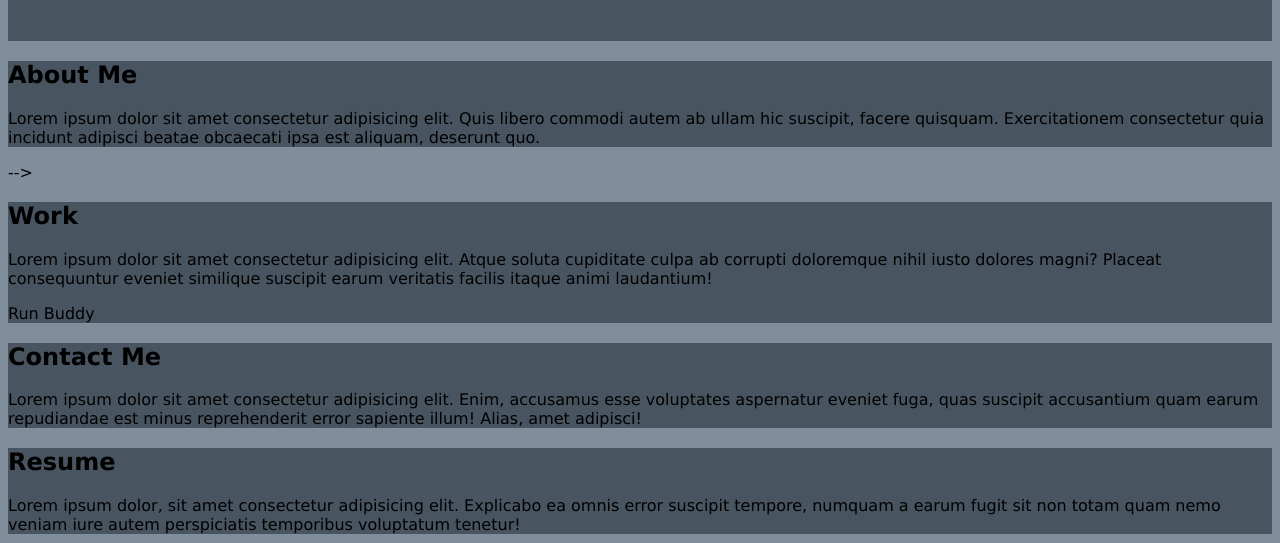
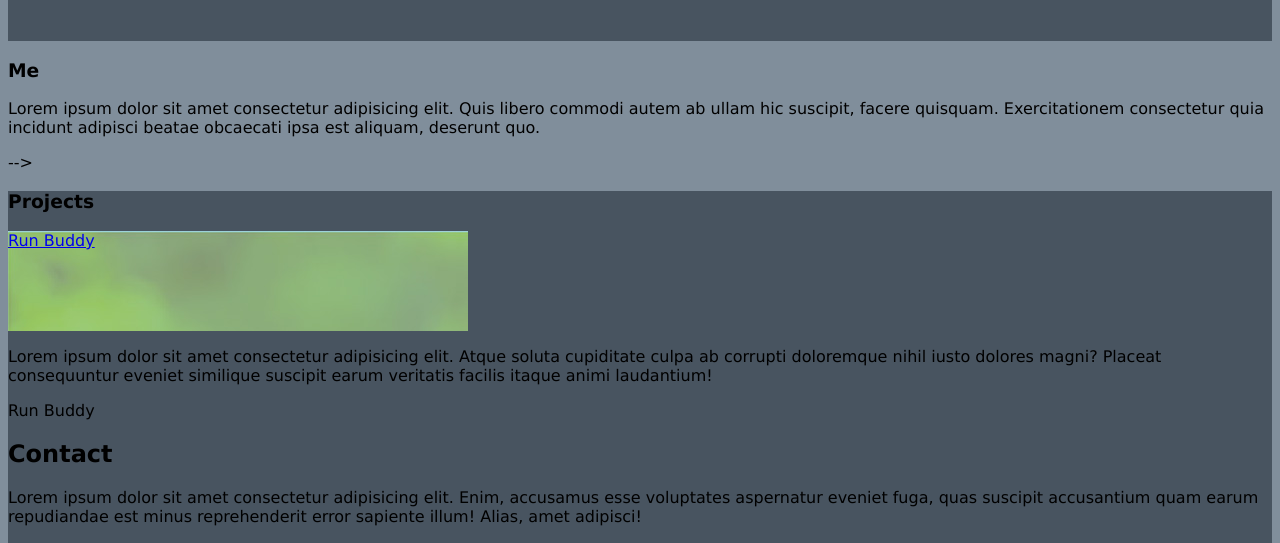
Before and after one commit to LoriTimmons/homeworkweek2, a plain HTML site: page index.html in a window 1280 px wide. Shown: the part 843-1386 px from the top of the page. Drawn offline with Linux system fonts and the light colour scheme.

Commit message:
add work section

```diff
--- a/Assets/css/style.css
+++ b/Assets/css/style.css
@@ -71,7 +71,7 @@ img {
     background-color: var(--tertiary-color);
     color: var(--text-color);
     display: flex;
-    /* justify-content: space-between; */
+    justify-content: space-between;
     flex-wrap: wrap;
     align-items: center;
     text-align: center;
@@ -97,18 +97,22 @@ img {
 }
 
 
-    /* content styling */
-/* .content {
-    width: 75px;
-    display: inline-block;
-    margin-left: ;
-} */
-
 .main-content {
     background-color: var(--tertiary-color);
 }
 .main-content h2 {
-    color: var (var(--header-color))}
+    color: var (--header-color)}
+
+    .main-content-image {
+            background-image:url(/assets/images/run-buddy.jpg);
+            display:block;
+            height:100px;
+            /* text-indent:-9999px; */
+            width:460px;
+            margin: 500;
+    }
+
+
 
 footer {
     background: var(--primary-color);
--- a/index.html
+++ b/index.html
@@ -46,24 +46,33 @@
     <!-- content -->
     <section class="content">
 <!-- about me - Add ID and Class to sections div and float -->
-      <div id="about-me" class="main-content">
-            <h2>About Me</h2>
+      <div id="about-me" class="about-me">
+            <h3>Me</h3>
             <p>Lorem ipsum dolor sit amet consectetur adipisicing elit. Quis libero commodi autem ab ullam hic suscipit, facere quisquam. Exercitationem consectetur quia incidunt adipisci beatae obcaecati ipsa est aliquam, deserunt quo.</p>
         </div> -->
 <!-- Work -->
         <div id="work" class="main-content">
-            <h2>Work</h2>
+            <div>
+            <h3>Projects</h3>
+            </div>
+            <div class= "main-content-box">
+                <div class= "main-content-image">
+                <a href="https://loritimmons.github.io/run-buddy/">Run Buddy</a>
+                <!-- <img class="run-buddy" src="./assets/images/run-buddy.jpg" alt="person tying shoe" width="600" height="150">
+            </div> -->
+        </div>
+
             <p>Lorem ipsum dolor sit amet consectetur adipisicing elit. Atque soluta cupiditate culpa ab corrupti doloremque nihil iusto dolores magni? Placeat consequuntur eveniet similique suscipit earum veritatis facilis itaque animi laudantium!</p>
             <div>Run Buddy</div>
         </div>
 <!-- Contact Me -->
-        <div id="contact-me" class="main-content">
-            <h2>Contact Me</h2>
+        <div id="contact-me" class="contact-me">
+            <h2>Contact</h2>
             <p>Lorem ipsum dolor sit amet consectetur adipisicing elit. Enim, accusamus esse voluptates aspernatur eveniet fuga, quas suscipit accusantium quam earum repudiandae est minus reprehenderit error sapiente illum! Alias, amet adipisci!</p>
         </div>
 <!-- Resume -->
 <!-- link providing an error 🚫 -->
-        <div id="resume" class="main-content">
+        <div id="resume" class="resume">
             <h2>Resume</h2>
             <p>Lorem ipsum dolor, sit amet consectetur adipisicing elit. Explicabo ea omnis error suscipit tempore, numquam a earum fugit sit non totam quam nemo veniam iure autem perspiciatis temporibus voluptatum tenetur!</p>
         </div>
```
Also changed, not shown: Assets/images/run-buddy.jpg (added), 2 other files.
